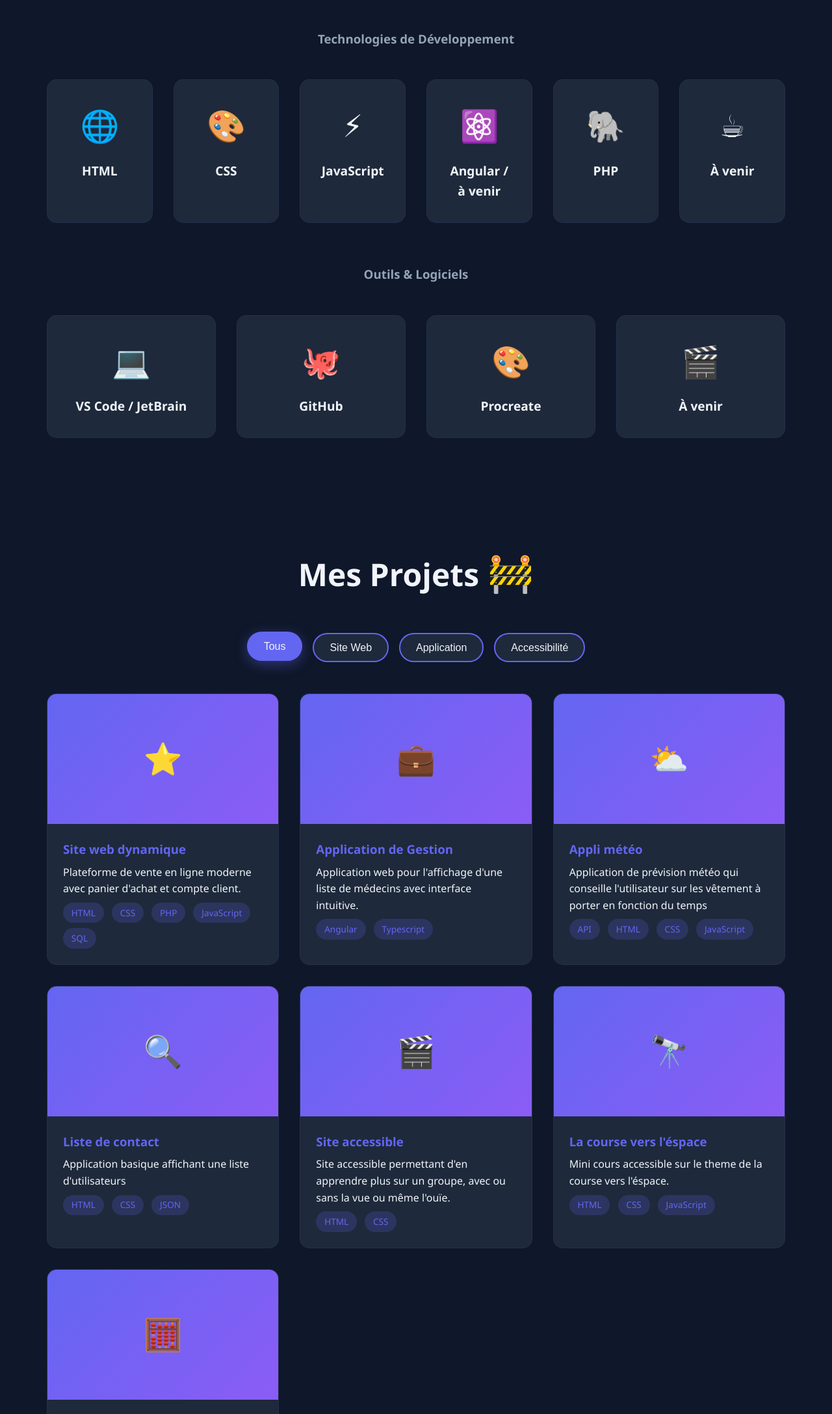
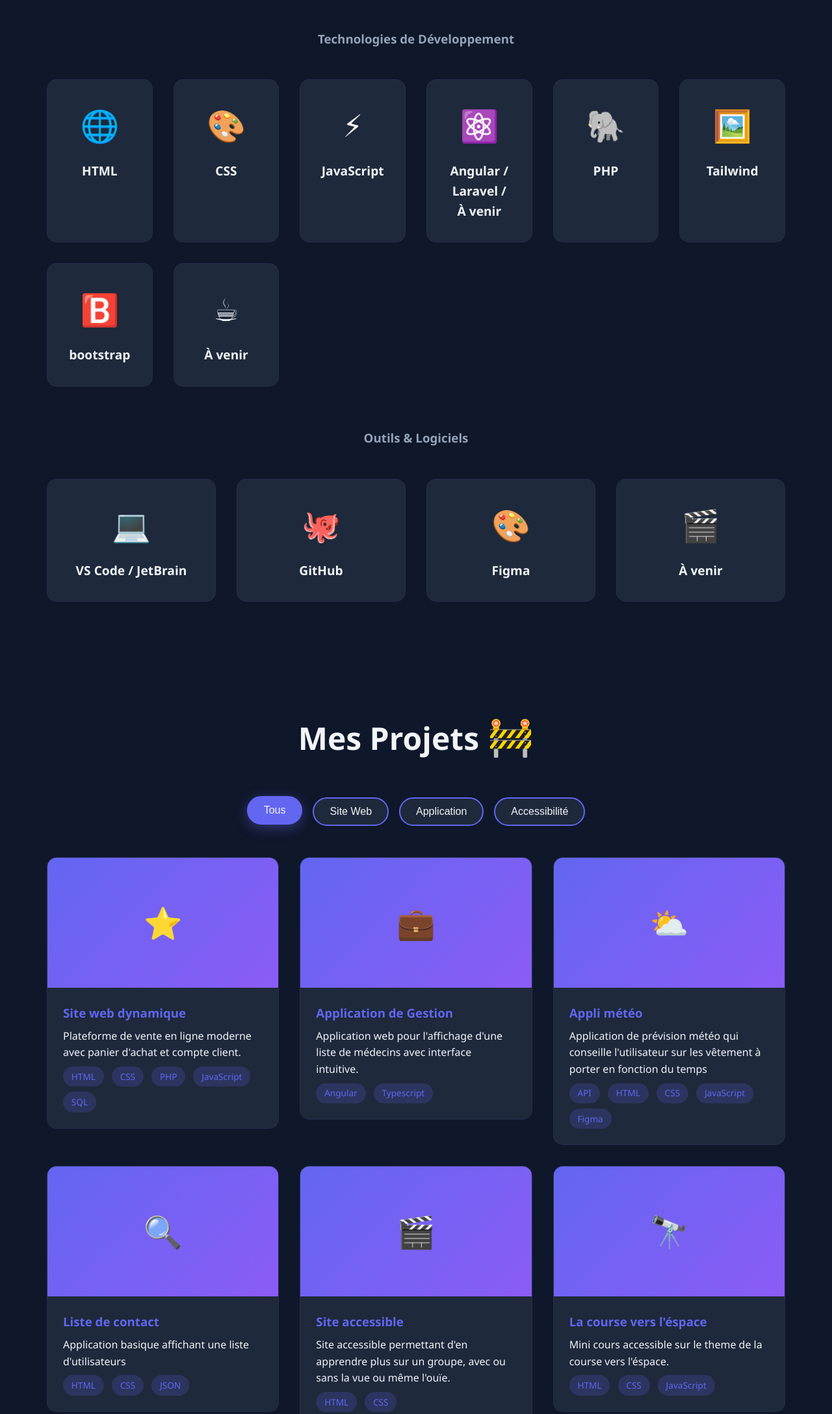
Before and after one commit to Tanta-lab/MyPortfolio, a website: page index.html in a window 1280 px wide. Shown: the part 1717-3893 px from the top of the page at 65% size. Drawn offline with Linux system fonts and the light colour scheme.

Commit message:
Add files via upload

```diff
--- a/index.html
+++ b/index.html
@@ -368,6 +368,12 @@
             opacity: 1;
             transform: translateY(0);
         }
+
+        .project-link {
+            text-decoration: none;
+            color: inherit;
+            display: block;
+        }
     </style>
 </head>
 <body>
@@ -426,11 +432,19 @@
         </div>
         <div class="skill-card">
             <div class="skill-icon">⚛️</div>
-            <h3>Angular / à venir</h3>
+            <h3>Angular / Laravel / À venir</h3>
         </div>
         <div class="skill-card">
             <div class="skill-icon">🐘</div>
             <h3>PHP</h3>
+        </div>
+        <div class="skill-card">
+            <div class="skill-icon">🖼️</div>
+            <h3>Tailwind</h3>
+        </div>
+        <div class="skill-card">
+            <div class="skill-icon">🅱️</div>
+            <h3>bootstrap</h3>
         </div>
         <div class="skill-card">
             <div class="skill-icon">☕</div>
@@ -450,7 +464,7 @@
         </div>
         <div class="skill-card">
             <div class="skill-icon">🎨</div>
-            <h3>Procreate</h3>
+            <h3>Figma</h3>
         </div>
         <div class="skill-card">
             <div class="skill-icon">🎬</div>
@@ -471,6 +485,8 @@
     </div>
 
     <div class="projects-grid">
+
+        <a href="EnzoPrestige" target="_blank" class="project-link">
             <div class="project-card" data-category="web">
                 <div class="project-image">⭐️</div>
                 <div class="project-content">
@@ -483,7 +499,9 @@
                     <span class="project-tag">SQL</span>
                 </div>
             </div>
+        </a>
 
+        <a href="GSB" target="_blank" class="project-link">
             <div class="project-card" data-category="app">
                 <div class="project-image">💼</div>
                 <div class="project-content">
@@ -493,7 +511,9 @@
                     <span class="project-tag">Typescript</span>
                 </div>
             </div>
+        </a>
 
+        <a href="https://tanta-lab.github.io/WeatherFashion/" target="_blank" class="project-link">
             <div class="project-card" data-category="app">
                 <div class="project-image">⛅️</div>
                 <div class="project-content">
@@ -503,9 +523,12 @@
                     <span class="project-tag">HTML</span>
                     <span class="project-tag">CSS</span>
                     <span class="project-tag">JavaScript</span>
+                    <span class="project-tag">Figma</span>
                 </div>
             </div>
+        </a>
 
+        <a href="https://tanta-lab.github.io/jsonplaceholder-acc/" target="_blank" class="project-link">
             <div class="project-card" data-category="app">
                 <div class="project-image">🔍</div>
                 <div class="project-content">
@@ -516,7 +539,9 @@
                     <span class="project-tag">JSON</span>
                 </div>
             </div>
+        </a>
 
+        <a href="https://tanta-lab.github.io/Blackpink/" target="_blank" class="project-link">
             <div class="project-card" data-category="access">
                 <div class="project-image">🎬</div>
                 <div class="project-content">
@@ -526,7 +551,9 @@
                     <span class="project-tag">CSS</span>
                 </div>
             </div>
+        </a>
 
+        <a href="https://tanta-lab.github.io/Course-vers-l-espace/" target="_blank" class="project-link">
             <div class="project-card" data-category="access">
                 <div class="project-image">🔭</div>
                 <div class="project-content">
@@ -537,7 +564,9 @@
                     <span class="project-tag">JavaScript</span>
                 </div>
             </div>
+        </a>
 
+        <a href="https://tanta-lab.github.io/MonnaieZen/" target="_blank" class="project-link">
             <div class="project-card" data-category="app">
                 <div class="project-image">🧮</div>
                 <div class="project-content">
@@ -548,6 +577,7 @@
                     <span class="project-tag">JavaScript</span>
                 </div>
             </div>
+        </a>
     </div>
 </section>
 
```
Lines whose indentation alone changed are shown as unchanged.
